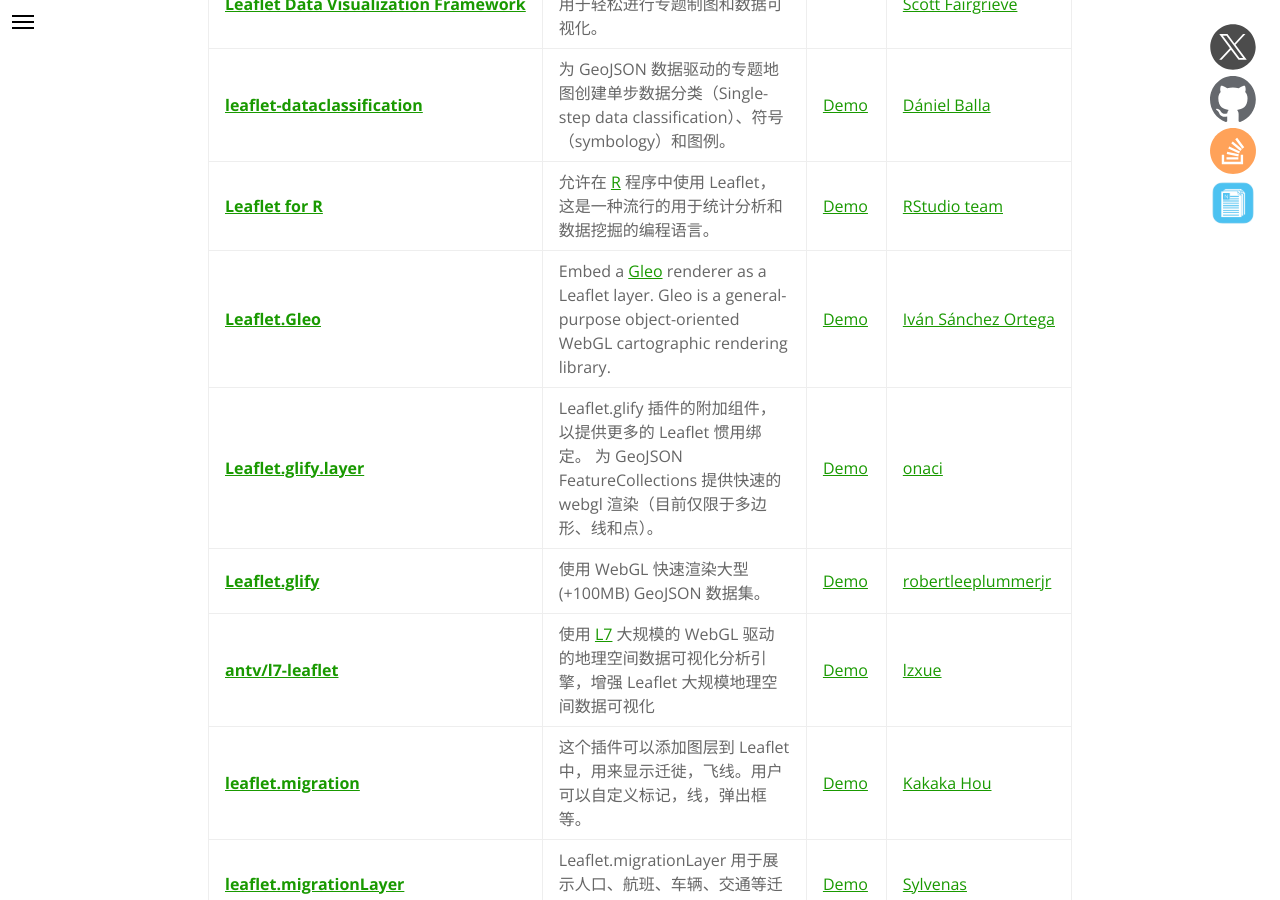
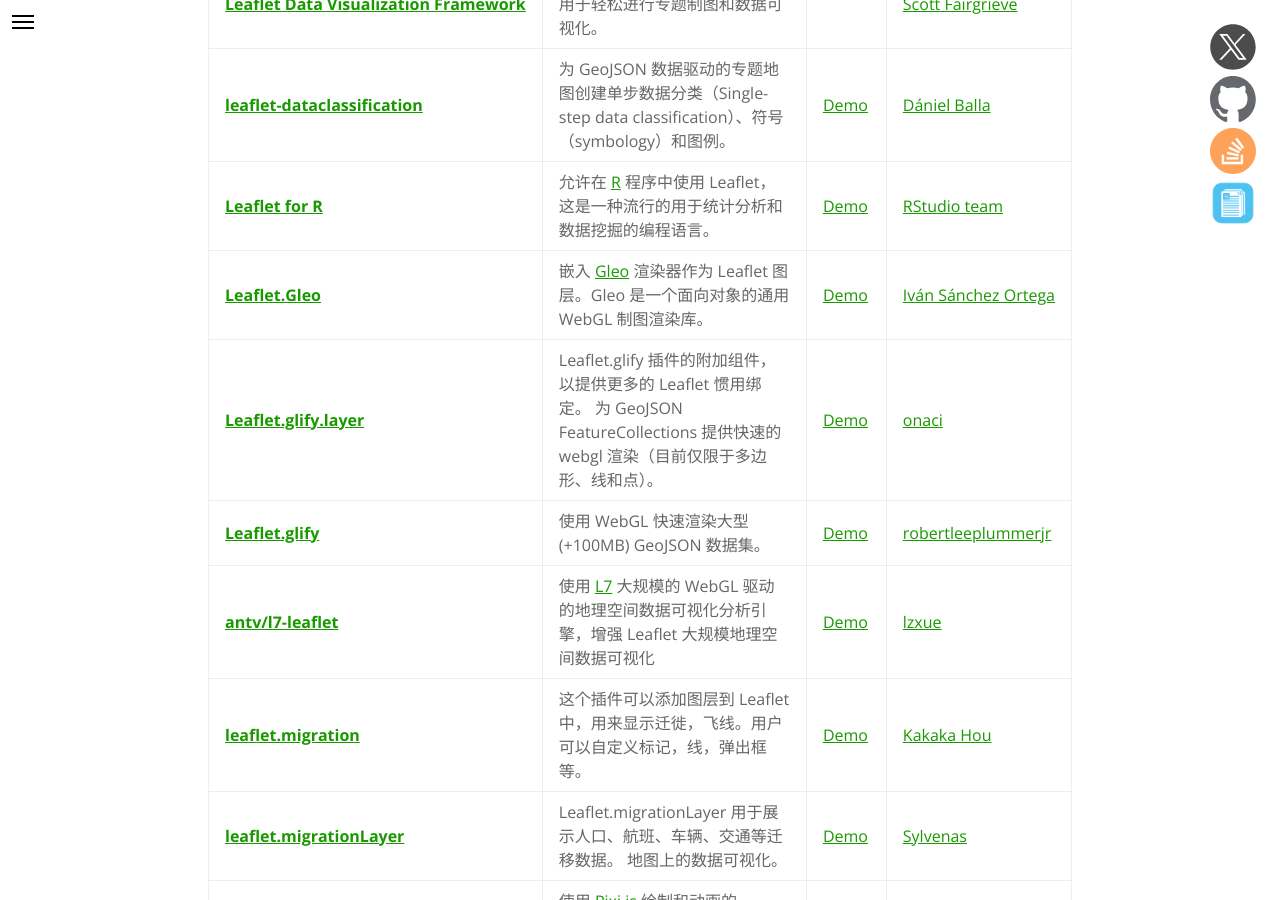
Before and after one commit to NICEXAI/leaflet_zh, a Jekyll site: the page built from plugins.md, in a window 1280 px wide and 900 px high, scrolled down 22540 px. Built offline with Jekyll 4.4.1, drawn with Linux system fonts in a browser that asks for light colours.

Commit message:
- 对 leaflet-gleo 内的文档进行翻译和校正

```diff
--- a/_plugins/dataviz/leaflet-gleo.md
+++ b/_plugins/dataviz/leaflet-gleo.md
@@ -9,4 +9,4 @@
 compatible-v1: true
 ---
 
-Embed a [Gleo](https://ivansanchez.gitlab.io/gleo/) renderer as a Leaflet layer. Gleo is a general-purpose object-oriented WebGL cartographic rendering library.
+嵌入 [Gleo](https://ivansanchez.gitlab.io/gleo/) 渲染器作为 Leaflet 图层。Gleo 是一个面向对象的通用 WebGL 制图渲染库。
```
